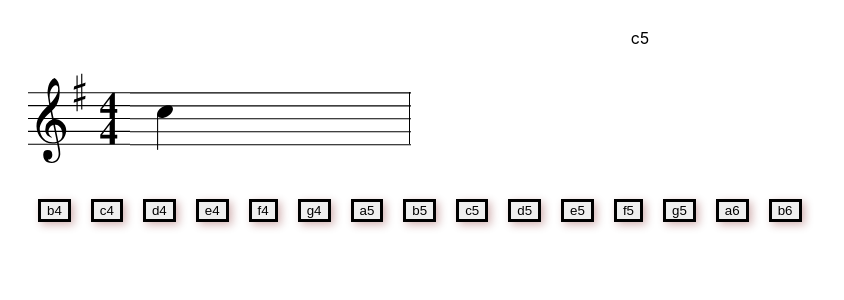
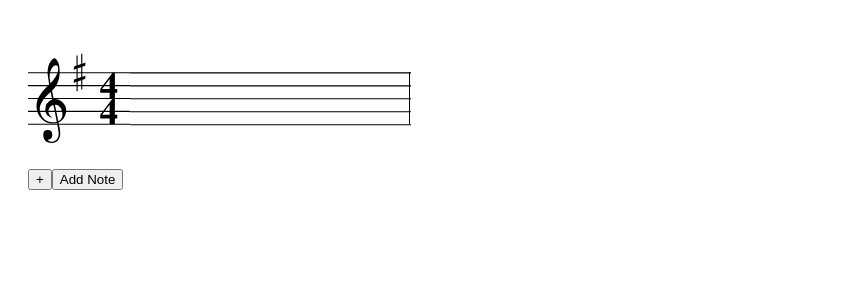
Before and after one commit to dsanderson90/notereader, a React (Create React App) app: page / in a window 1280 px wide. Shown: the top 300 px of the page, without its empty margins (0-844 px from the left). Built offline with nearby package versions, Linux system fonts and the light colour scheme.

Commit message:
added the composer component,

```diff
--- a/src/App.js
+++ b/src/App.js
@@ -1,9 +1,9 @@
 import React from 'react'
 import './App.css';
-import NoteReader from './components/NoteReader';
+import Composer from './components/Composer';
 function App() {
   return (
-    <NoteReader />
+    <Composer />
   );
 
 }
--- /dev/null
+++ b/src/components/Composer.js
@@ -0,0 +1,110 @@
+import React, { useState, useEffect } from 'react';
+
+function Composer() {
+
+  const noteFactory = (pitch, duration) => {
+    return {
+      pitch,
+      duration
+    }
+  }
+  // useEffect(() => {
+  //   const onDown = event => {
+  //     const { key } = event;
+  //     const res = notes.filter(note => note.key === key);
+  //     res.length > 0 && setNote(res[0].note);
+  //   };
+  //   window.addEventListener('keydown', onDown);
+  //   return () => {
+  //     window.removeEventListener('keydown', onDown);
+  //   };
+  // }, []);
+
+  const [pitches, setPitches] = useState([
+    { pitch: 'b4' },
+    { pitch: 'c4' },
+    { pitch: 'd4' },
+    { pitch: 'e4' },
+    { pitch: 'f4' },
+    { pitch: 'g4' },
+    { pitch: 'a5' },
+    { pitch: 'b5' },
+    { pitch: 'c5' },
+    { pitch: 'd5' },
+    { pitch: 'e5' },
+    { pitch: 'f5' },
+    { pitch: 'g5' },
+    { pitch: 'a6' },
+    { pitch: 'b6' },
+  ]);
+  const [duration, setDuration] = useState([
+    { dur: 'half-note' },
+    { dur: 'quarter-note' },
+    { dur: 'eighth-note' },
+    { dur: 'three-eighth-note' },
+    { dur: 'half-note-spacer' },
+  ]);
+
+  const [isOpened, setIsOpened] = useState(false)
+
+
+  const [currentNote, setCurrentNote] = useState({ pitch: '', duration: '' })
+
+
+  const [score, setScore] = useState([])
+
+  const handleClick = e => {
+    const { value } = e.target;
+    const len = value.length;
+    return len > 2 ? setCurrentNote({ ...currentNote, duration: value }) : len <= 2 ? setCurrentNote({ ...currentNote, pitch: value }) : '';
+
+  }
+
+  const handleAddNote = () => {
+setScore([...score,  <div className={`${currentNote.pitch} ${currentNote.duration}`}></div>])
+  }
+
+  const toggleOpen = e => {
+    setIsOpened(!isOpened);
+  };
+
+  const pitchBtns = pitches.map((pitch, idx) => (
+    <input
+      type='button'
+      className='btn'
+      key={idx}
+      value={pitch.pitch}
+      onClick={handleClick}
+    ></input>
+  ));
+
+  const durationBtns = duration.map((duration, idx) => (
+    <input
+      type='button'
+      className='btn'
+      key={idx}
+      value={duration.dur}
+      onClick={handleClick}
+    ></input>
+  ));
+const music = score.map(n => n)
+
+  return (
+    <div className='App'>
+      <div className='sheet-music'>
+        <div className='bar'>
+          <div className='stave-header'></div>
+      {music}
+          <div className='bar-line'></div>
+        </div>
+      </div>
+      {currentNote.pitch} {currentNote.duration}
+      <div className='container'>
+        {isOpened && <div>{durationBtns} {pitchBtns} </div>}
+        {!isOpened ? <button onClick={toggleOpen}>+</button> : <button onClick={toggleOpen}>-</button>}
+        <button onClick={handleAddNote}>Add Note</button>
+      </div>
+    </div>
+  );
+}
+export default Composer;
--- a/src/index.css
+++ b/src/index.css
@@ -7,17 +7,19 @@ h1 {
   text-align: center;
 }
 .container {
+  width: 33rem;
   display: flex;
   flex-wrap: wrap;
   flex-direction: row;
   max-height: 100vh;
+  align-items: center;
 
 }
 .container input{
   margin: 10px;
   border: 3px solid #000;
   box-shadow: 3px 3px 8px 0px rgba(114, 11, 11, 0.3);
-  max-width: 23vw;
+  max-width: auto;
 }
 .sheet-music {
   font-size: 0.4em;
```
